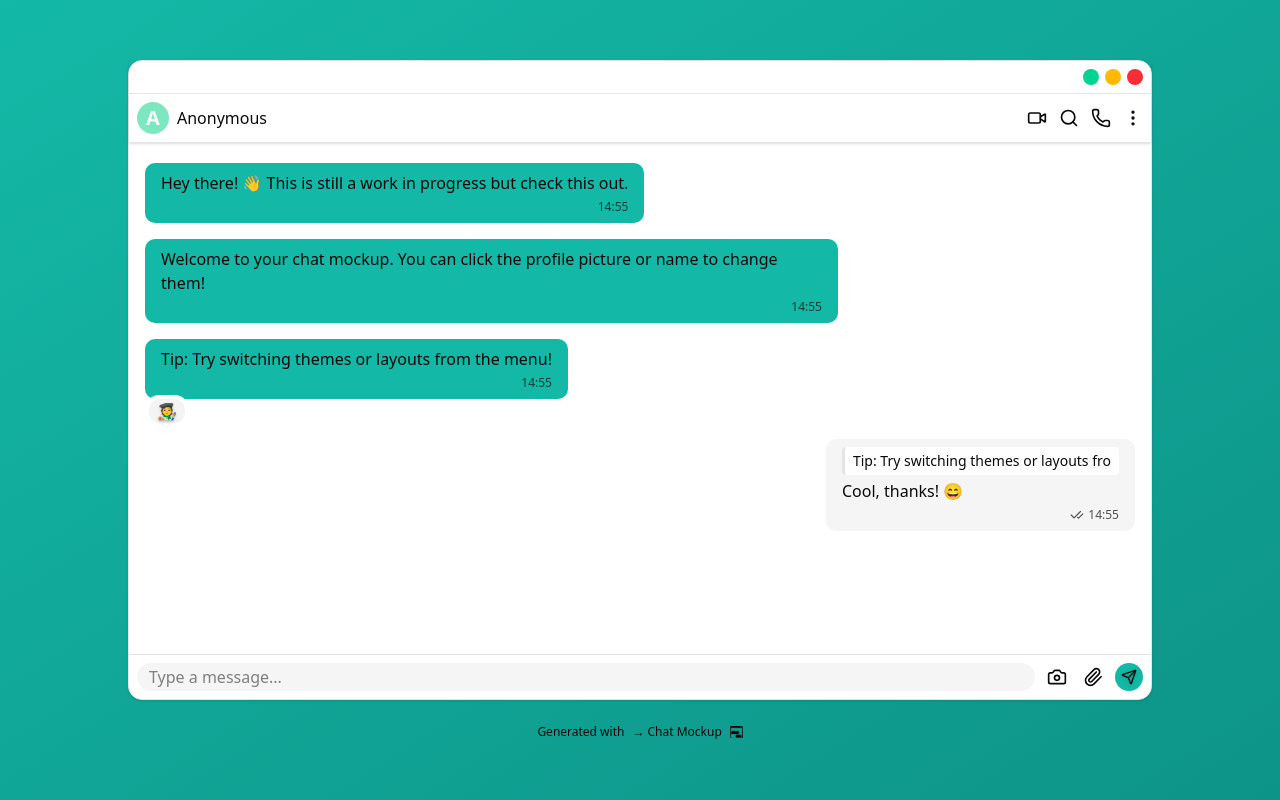
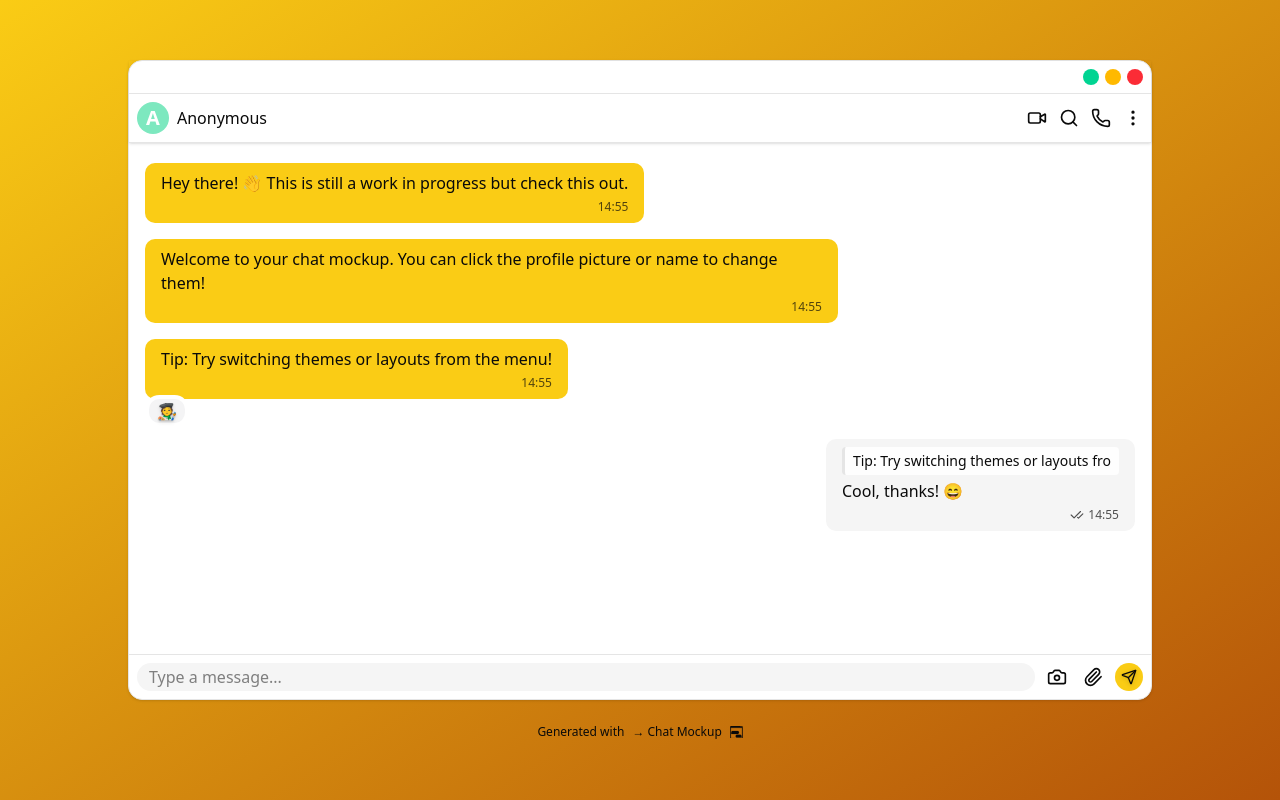
Before and after one commit to Florian-cossu/chat_mockup, a Next.js app: page / in a window 1280 px wide. Built offline with nearby package versions, Linux system fonts and the light colour scheme.

Commit message:
HOTFIX - Fixed issue with theme not being randomly selected in production (because of server and client random selection computation) and causing hydration issues

```diff
--- a/app/layout.tsx
+++ b/app/layout.tsx
@@ -1,5 +1,4 @@
 import "@styling/globals.css";
-import { getRandomTheme } from "@/data/themes";
 import { PreferencesProvider } from "@/contexts/preferencesContext";
 
 export default function RootLayout({
@@ -7,7 +6,6 @@ export default function RootLayout({
 }: Readonly<{
   children: React.ReactNode;
 }>) {
-  const theme = getRandomTheme();
 
   return (
     <html lang="en">
@@ -36,7 +34,7 @@ export default function RootLayout({
         />
         <meta name="mobile-web-app-capable" content="yes" />
       </head>
-      <PreferencesProvider initialTheme={theme}>
+      <PreferencesProvider>
           {children}
       </PreferencesProvider>
     </html>
--- a/app/page.tsx
+++ b/app/page.tsx
@@ -1,6 +1,6 @@
 "use client";
 
-import { useState } from "react";
+import { useEffect, useState } from "react";
 import { Camera, Paperclip, Send } from "lucide-react";
 import { Card, CardContent, CardFooter } from "@components/ui/card";
 import MobileGestureBar from "@/components/custom/mobileComponents";
@@ -12,14 +12,28 @@ import { cn } from "@/lib/utils";
 import ChatConversationView from "@/components/custom/chatConversationView";
 import { v4 as uuidv4 } from "uuid";
 import type { ChatMessage } from "@/types/types";
+import { getRandomTheme, PLACEHOLDER_COLOR } from "@/data/themes";
 
 export default function ChatMockup() {
-
-  const { color1, color2, layout, conversation, setChatConversation } = usePreferences();
+  const {
+    color1,
+    color2,
+    setColor1,
+    setColor2,
+    layout,
+    conversation,
+    setChatConversation,
+  } = usePreferences();
   const isMobile = useIsMobile();
   const [inputText, setInputText] = useState("");
 
-  function twStyleConstructor (layout: string) {
+  useEffect(() => {
+    const theme = getRandomTheme();
+    setColor1(theme.color1);
+    setColor2(theme.color2);
+  }, []);
+
+  function twStyleConstructor(layout: string) {
     if (isMobile) {
       return "h-[85dvh]";
     } else {
@@ -34,26 +48,33 @@ export default function ChatMockup() {
     }
   }
 
-
+  if (color1 !== PLACEHOLDER_COLOR) {
     return (
       <body
-      className="antialiased bg-background flex flex-col"
-      style={{ backgroundImage: `linear-gradient(to bottom right, ${color1}, ${color2})`, height: isMobile ? "100dvh" : "unset", fontSize: isMobile ? ".8rem" : "unset" }}
+        className="antialiased bg-background flex flex-col transitions"
+        style={{
+          backgroundImage: `linear-gradient(to bottom right, ${color1}, ${color2})`,
+          height: isMobile ? "100dvh" : "unset",
+          fontSize: isMobile ? ".8rem" : "unset",
+        }}
       >
         <div className="flex flex-col m-0 p-0 w-[100vw] h-[100vh] items-center justify-items-center justify-center">
-        <Card className={cn(`w-4/5 m-0 p-0 mb-6 gap-0`, twStyleConstructor(layout))}>
+          <Card
+            className={cn(
+              `w-4/5 m-0 p-0 mb-6 gap-0`,
+              twStyleConstructor(layout)
+            )}
+          >
             <ScreenshotCardHeader />
             <CardContent className="p-0 m-0 grow overflow-auto">
-            <ChatConversationView
-              conversation={conversation}
-            />
+              <ChatConversationView conversation={conversation} />
             </CardContent>
             <CardFooter className="flex flex-col m-0 p-2 h-fit items-center justify-between border-t-1 gap-3">
               <div className="flex flex-row w-full gap-2 items-center justify-between">
                 <input
                   type="text"
                   className="bg-accent rounded-full grow min-w-0.5 h-7 px-3"
-                value={inputText != "" ? inputText : "" }
+                  value={inputText != "" ? inputText : ""}
                   placeholder="Type a message..."
                   onChange={(e) => setInputText(e.target.value)}
                   onKeyDown={(e) => {
@@ -88,7 +109,7 @@ export default function ChatMockup() {
                   <span
                     id="send"
                     className="hover:brightness-110 transitions"
-                  style={{backgroundColor: color1}}
+                    style={{ backgroundColor: color1 }}
                   >
                     <Send
                       className="w-4 h-4 justify-self-center drop-shadow-sm drop-shadow-black/20"
@@ -114,10 +135,18 @@ export default function ChatMockup() {
           <div id="watermark" className="flex flex-row items-center text-xs">
             <p className="flex flex-row items-center">
               Generated with{" "}
-            <a href="" className="flex flex-row ml-2 items-center transitions hover:underline hover:[&_svg]:text-sky-400 decoration-sky-400">
+              <a
+                href=""
+                className="flex flex-row ml-2 items-center transitions hover:underline hover:[&_svg]:text-sky-400 decoration-sky-400"
+              >
                 &rarr; Chat Mockup
                 <ChatMockupIcon
-                style={{ width: ".8rem", height: ".8rem", marginLeft: ".5rem", transition: "all .3s ease-in-out" }}
+                  style={{
+                    width: ".8rem",
+                    height: ".8rem",
+                    marginLeft: ".5rem",
+                    transition: "all .3s ease-in-out",
+                  }}
                 />
               </a>
             </p>
@@ -125,4 +154,11 @@ export default function ChatMockup() {
         </div>
       </body>
     );
+  } else {
+    return (
+      <body>
+        <span className="text-sm text-muted">Loading...</span>
+      </body>
+    );
   }
+}
--- a/contexts/preferencesContext.tsx
+++ b/contexts/preferencesContext.tsx
@@ -2,6 +2,7 @@
 
 import React, { createContext, useContext, useState, ReactNode } from "react";
 import { ChatConversation, ChatMessage } from "@/types/types";
+import { PLACEHOLDER_COLOR } from "@/data/themes";
 
 export interface PreferencesContextType {
   contactName: string;
@@ -64,17 +65,16 @@ const PreferenceContext = createContext<PreferencesContextType | undefined>(unde
 
 export const PreferencesProvider = ({
   children,
-  initialTheme,
 }: {
   children: ReactNode;
-  initialTheme: { color1: string; color2: string };
 }) => {
+
   const [contactName, setContactName] = useState("Anonymous");
   const [profilePicture, setProfilePicture] = useState<string | null>(null);
   const [layout, setLayout] = useState<"mobile"|"desktop"|"auto">("auto");
 
-  const [color1, setColor1] = useState(initialTheme.color1);
-  const [color2, setColor2] = useState(initialTheme.color2);
+  const [color1, setColor1] = useState(PLACEHOLDER_COLOR);
+  const [color2, setColor2] = useState(PLACEHOLDER_COLOR);
   const [conversation, setChatConversation] = useState<ChatMessage[]>(defaultConversation);
 
 
--- a/data/themes.tsx
+++ b/data/themes.tsx
@@ -45,6 +45,8 @@ export const THEMES = [
   },
 ];
 
+export const PLACEHOLDER_COLOR = "#000";
+
 export function getRandomTheme() {
   const idx = Math.floor(Math.random() * THEMES.length);
   return THEMES[idx];
```
Lines whose indentation alone changed are shown as unchanged.
